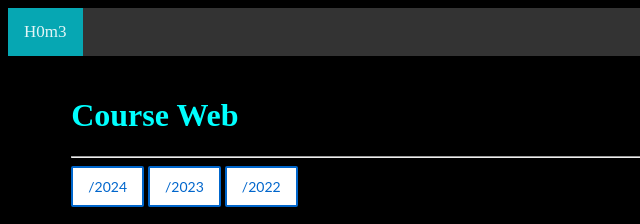
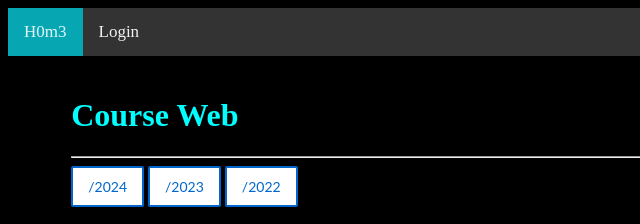
Before and after one commit to tniromin/Workplace4Kids, a plain HTML site: page Workspace Loader.html in a window 1280 px wide. Shown: the top 224 px of the page, 0-640 px from the left. Drawn offline with Linux system fonts and the light colour scheme.

Commit message:
no loose ends

```diff
--- a/Workspace Loader.html
+++ b/Workspace Loader.html
@@ -97,7 +97,7 @@
 	<!-- Add Boot strap later -->
 	<div class="topnav">
 		<a class="active" href="#home">H0m3</a>
-		<a href=""></a>
+		<a href="https://courseweb.sliit.lk/login/index.php " target="_blank">Login</a>
 
 	</div>
 
```
Also changed, not shown: Index.html (renamed from workSpace .html), 1 other file.
